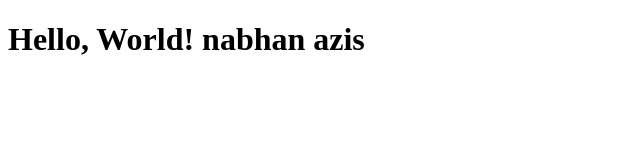
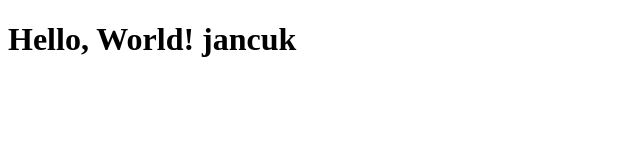
Before and after one commit to Nabhanazis/Latihan1-Revou, a plain HTML site: page index.html in a window 1280 px wide. Shown: the whole page, without its empty margins (0-640 px from the left). Drawn offline with Linux system fonts and the light colour scheme.

Commit message:
first commit

```diff
--- a/index.html
+++ b/index.html
@@ -4,6 +4,6 @@
         <title>My Portofolio</title>
     </head>
     <body>
-        <h1>Hello, World! nabhan azis</h1>
+        <h1>Hello, World! jancuk</h1>
     </body>
 </html>
```
